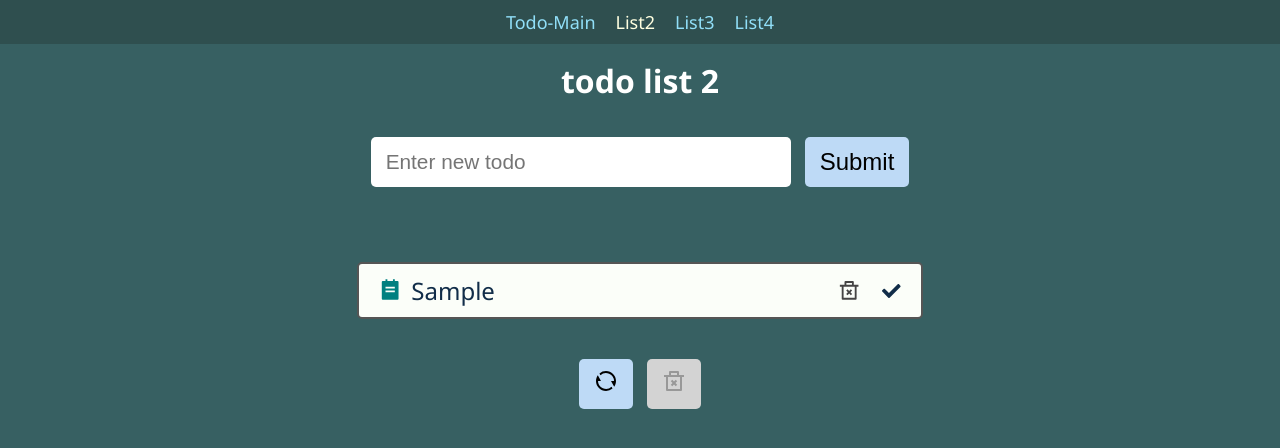
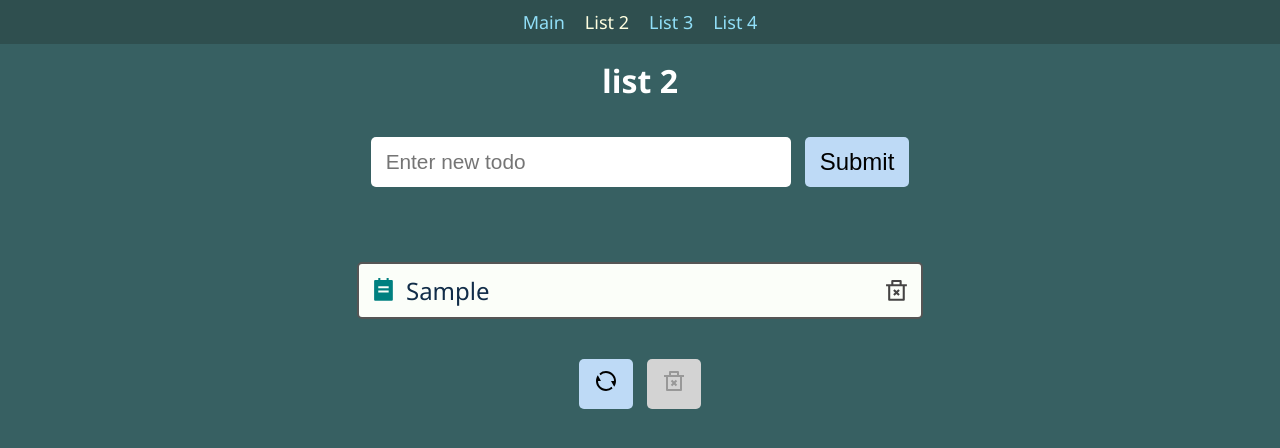
Before and after one commit to Liasnik/Todo-Pro, a React (Create React App) app: page /Todo-Pro/todo2 in a window 1280 px wide. Both pictures are taken after typing "Sample" into the empty fields and a click on the button "Submit". Shown: the top 448 px of the page. Built offline with nearby package versions, Linux system fonts and the light colour scheme.

Commit message:
added button Clear List in component TodoMain

```diff
--- a/src/App.js
+++ b/src/App.js
@@ -32,7 +32,7 @@ function App() {
                 <TodoPage2
                   todos={todos2}
                   setTodos={setTodos2}
-                  name={'todo list 2'}
+                  name={'list 2'}
                   storageName={'todosPro2'}
                 />
               }
@@ -43,7 +43,7 @@ function App() {
                 <TodoPage2
                   todos={todos3}
                   setTodos={setTodos3}
-                  name={'todo list 2'}
+                  name={'list 3'}
                   storageName={'todosPro3'}
                 />
               }
@@ -54,7 +54,7 @@ function App() {
                 <TodoPage2
                   todos={todos4}
                   setTodos={setTodos4}
-                  name={'todo list 4'}
+                  name={'list 4'}
                   storageName={'todosPro4'}
                 />
               }
--- a/src/Menu.js
+++ b/src/Menu.js
@@ -4,11 +4,11 @@ export default function Menu() {
   return (
     <nav className="nav">
       <NavLink to="/Todo-Pro" end>
-        Todo-Main
+        Main
       </NavLink>
-      <NavLink to="todo2">List2</NavLink>
-      <NavLink to="todo3">List3</NavLink>
-      <NavLink to="todo4">List4</NavLink>
+      <NavLink to="todo2">List 2</NavLink>
+      <NavLink to="todo3">List 3</NavLink>
+      <NavLink to="todo4">List 4</NavLink>
     </nav>
   )
 }
--- a/src/components/TodoMain/Todo.module.css
+++ b/src/components/TodoMain/Todo.module.css
@@ -14,7 +14,7 @@
 
 .todo {
   overflow: hidden;
-  width: 69%;
+  width: 67%;
   height: 30px;
   background-color: rgb(215, 227, 250);
   padding: 2px 10px;
@@ -24,29 +24,6 @@
   border-radius: 6px;
   outline-style: none;
 }
-
-/* @media (max-width: 350px) {
-  .todoEdit {
-    width: 220px;
-  }
-} */
-
-/* @media (max-width: 300px) {
-  .todo {
-    width: 58%;
-  }
-} */
-
-/* @media (max-width: 500px) {
-  .todo {
-    width: 58%;
-  }
-} */
-/* @media (min-width: 500px) {
-  .todo {
-    width: 300px;
-  }
-} */
 
 @media (min-width: 600px) {
   .todo {
@@ -87,3 +64,8 @@
   padding: 6px;
   font-size: larger;
 }
+
+.button,
+.buttonDel:hover {
+  cursor: pointer;
+}
--- a/src/components/TodoMain/TodoMain.js
+++ b/src/components/TodoMain/TodoMain.js
@@ -31,6 +31,7 @@ export default function TodoMain() {
   const [todos, setTodos] = useState(loadTodos())
   const [nextId, setNextId] = useState(loadNextId())
   const [text, setText] = useState('')
+  const [clearAllList, setClearAllList] = useState(false)
   const [delAll, setDelAll] = useState(false)
   const inputRef = useRef(null)
   const addedRef = useRef(null)
@@ -38,13 +39,15 @@ export default function TodoMain() {
   saveTodos(todos)
   saveNextId(nextId)
 
-  function hendleAddTodo() {
+  function hendleAddTodo(e) {
+    e.preventDefault()
     setText('')
     const newTodo = {
       id: nextId,
       text: text,
       done: false,
     }
+
     flushSync(() => {
       setTodos([...todos, newTodo])
     })
@@ -75,7 +78,7 @@ export default function TodoMain() {
     <div className={styles.todoMain}>
       <div className={styles.header}>
         <h2 style={{ color: 'white' }}>Todo List</h2>
-        <form>
+        <form onSubmit={hendleAddTodo}>
           <input
             placeholder={'      Enter new todo #' + lastNumder}
             ref={inputRef}
@@ -84,13 +87,7 @@ export default function TodoMain() {
             onChange={onChange}
             value={text}
           />
-          <button
-            className={styles.button}
-            type="button"
-            onClick={hendleAddTodo}
-          >
-            Add
-          </button>
+          <button className={styles.button}>Add</button>
         </form>
       </div>
       <TodoList todos={todos} changeTodo={changeTodo} onDelete={onDelete} />
@@ -100,25 +97,30 @@ export default function TodoMain() {
           <>
             <button
               className={styles.buttonDel}
-              style={delAll ? { backgroundColor: 'orangered' } : {}}
-              onClick={() => setDelAll(!delAll)}
+              style={
+                clearAllList
+                  ? { backgroundColor: 'green' }
+                  : { backgroundColor: 'rgb(134, 89, 89)' }
+              }
+              onClick={() => setClearAllList(!clearAllList)}
             >
-              {!delAll ? 'Reset All App' : 'Cancel'}
+              {!clearAllList ? 'Clear List' : 'Cancel'}
             </button>
 
-            {delAll && (
-              <form>
-                <button
-                  className={styles.buttonDel}
-                  onClick={() => localStorage.clear()}
-                >
-                  Confirm Deletion All LISTS
-                </button>
-              </form>
+            {clearAllList && (
+              <button
+                title="Delete the list without the possibility of recovery"
+                className={styles.buttonDel}
+                onClick={() => setTodos([])}
+              >
+                Confirm Clear
+              </button>
             )}
+
             <button
+              title="Delete complited without the possibility of recovery"
               className={styles.buttonDel}
-              style={{ backgroundColor: 'orangered' }}
+              style={{ backgroundColor: 'rgb(134, 89, 89)' }}
               onClick={() => {
                 setTodos(todos.filter((todo) => todo.done !== true))
                 setDelAll(false)
@@ -131,6 +133,32 @@ export default function TodoMain() {
           <h2 className={styles.todoEmpty}>Todo list is empty</h2>
         )}
       </div>
+
+      <div>
+        <button
+          className={styles.buttonDel}
+          style={
+            delAll
+              ? { backgroundColor: 'green', marginBottom: '25px' }
+              : { backgroundColor: 'rgb(134, 89, 89)' }
+          }
+          onClick={() => setDelAll(!delAll)}
+        >
+          {!delAll ? 'Reset All App' : 'Cancel'}
+        </button>
+
+        {delAll && (
+          <form>
+            <button
+              title="Delete the data of the entire application without the possibility of recovery"
+              className={styles.buttonDel}
+              onClick={() => localStorage.clear()}
+            >
+              Confirm Reset All App
+            </button>
+          </form>
+        )}
+      </div>
     </div>
   )
 }
--- a/src/components/TodoMain/TodoMain.module.css
+++ b/src/components/TodoMain/TodoMain.module.css
@@ -46,16 +46,23 @@
 .buttonDel {
   margin: 10px;
   color: antiquewhite;
-  background-color: brown;
+  background-color: rgb(220, 16, 16);
   padding: 4px;
   font-size: medium;
+}
+
+.button:hover,
+.buttonDel:hover {
+  cursor: pointer;
 }
 
 .buttonDelBlock {
   display: flex;
   justify-content: center;
+  margin-bottom: 1px;
 }
 
 .todoEmpty {
+  margin-bottom: 20px;
   color: rgb(137, 168, 170);
 }
--- a/src/components/TodoPage2/Todo.js
+++ b/src/components/TodoPage2/Todo.js
@@ -9,16 +9,21 @@ function Todo({ todo, deleteTodo, doneHendler }) {
       className={`${styles.todo} ${todo.done ? styles.completedTodo : ''}`}
       onDoubleClick={() => deleteTodo(todo.id)}
     >
-      <RiTodoFill className={styles.todoIcon} />
+      {todo.done ? (
+        <FaCheck
+          className={styles.checkIcon}
+          onClick={() => doneHendler(todo.id)}
+        />
+      ) : (
+        <RiTodoFill
+          className={styles.todoIcon}
+          onClick={() => doneHendler(todo.id)}
+        />
+      )}
       <div className={styles.todoText}>{todo.text}</div>
       <RiDeleteBin2Line
         className={styles.deleteIcon}
         onClick={() => deleteTodo(todo.id)}
-      />
-      <FaCheck
-        className={styles.checkIcon}
-        style={todo.done ? { color: 'rgb(2, 168, 2)' } : ''}
-        onClick={() => doneHendler(todo.id)}
       />
     </div>
   )
--- a/src/components/TodoPage2/Todo.module.css
+++ b/src/components/TodoPage2/Todo.module.css
@@ -1,7 +1,7 @@
 .todo {
   display: flex;
   align-items: center;
-  padding: 10px 20px;
+  padding: 10px 12px;
   margin: 15px 7px;
   font-size: 1.5rem;
   border-radius: 5px;
@@ -13,12 +13,14 @@
 .todoText {
   width: 100%;
   text-align: left;
+  overflow: hidden;
 }
 
 .todoIcon {
   font-size: 1.8rem;
   margin-right: 10px;
   color: teal;
+  transition: transform 0.3s;
 }
 
 .completedTodo {
@@ -27,21 +29,33 @@
   color: rgb(154, 154, 154);
 }
 
+.todo.completedTodo .checkIcon {
+  color: rgb(2, 161, 2);
+}
+
 .todo.completedTodo .todoIcon,
-.todo.completedTodo .checkIcon,
 .todo.completedTodo .deleteIcon {
   color: rgb(138, 138, 138);
 }
 
-.checkicon,
 .deleteIcon {
   cursor: pointer;
   color: rgb(69, 68, 68);
-  padding: 0 22px;
+  margin-left: 12px;
+  /* padding-left: 6px; */
   font-size: 1.8rem;
-  /* transition: transform 0.3s; */
+  transition: transform 0.3s;
 }
 
+.checkIcon {
+  cursor: pointer;
+  color: rgb(193, 193, 193);
+  padding-right: 10px;
+  font-size: 1.8rem;
+  transition: transform 0.3s;
+}
+
+.todoIcon:hover,
 .checkIcon:hover,
 .deleteIcon:hover {
   cursor: pointer;
--- a/src/components/TodoPage2/TodoForm.module.css
+++ b/src/components/TodoPage2/TodoForm.module.css
@@ -13,6 +13,7 @@
   height: 30px;
   font-size: 1.3rem;
   margin: 0 7px;
+  outline-style: none;
 }
 
 .todoFormContainer input,
```
